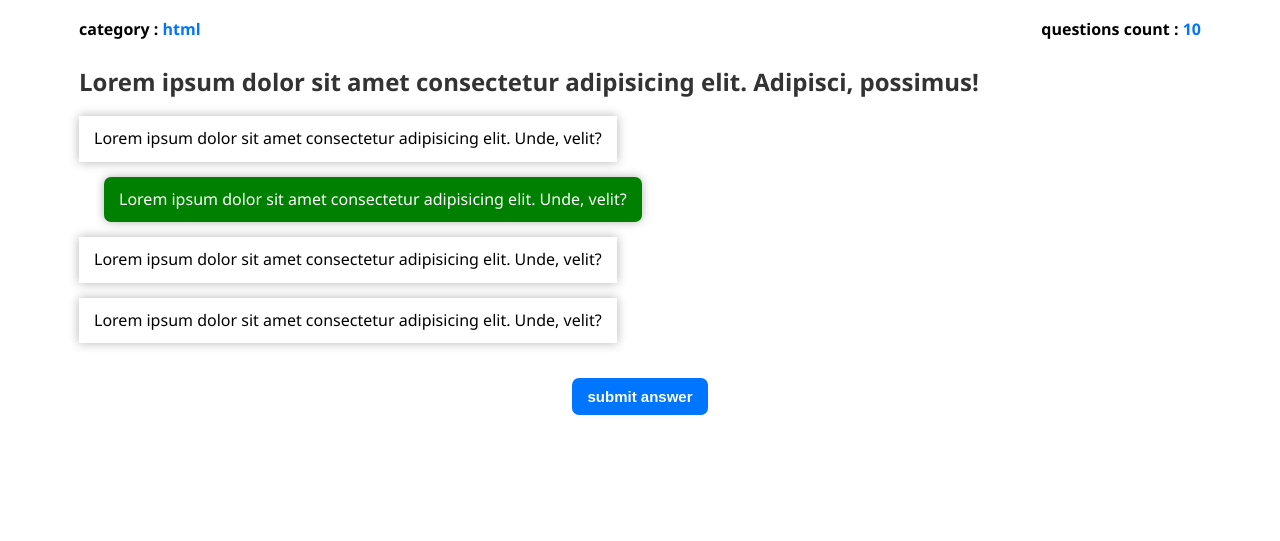
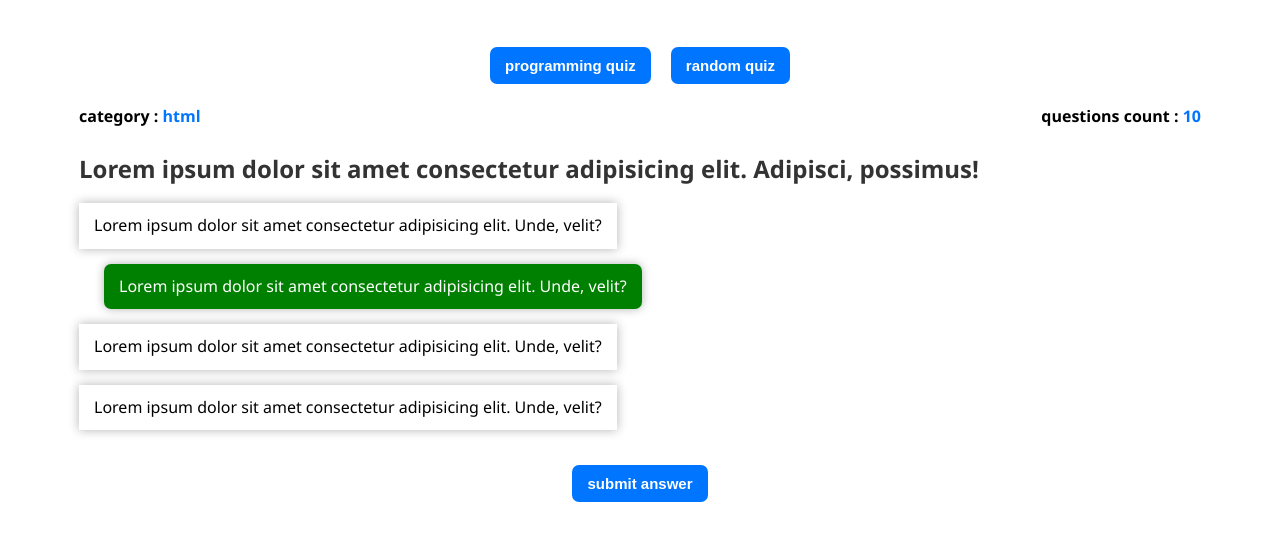
Before and after one commit to HamdyPs/quizApplection, a plain HTML site: page index.html in a window 1280 px wide. Shown: the part 75-616 px from the top of the page. Drawn offline with Linux system fonts and the light colour scheme.

Commit message:
create select div Relate #7

```diff
--- a/index.html
+++ b/index.html
@@ -9,10 +9,15 @@
 </head>
 <body>
   <section>
+    <div class="title-div">
+      <h1 class="title">Quiz app</h1>
+    </div>
+
+      <div class="select-div">
+        <button class="btn" id="programming">programming quiz</button>
+        <button class="btn" id="random">random quiz</button>
+      </div>
     <div class="container">
-      <div class="title-div">
-        <h1 class="title">Quiz app</h1>
-      </div>
       <div class="category-Qcount-div">
         <p class="category">category : <span id="questionsCategory">html</span></p>
         <p class="count">questions count : <span id="questionsCount">10</span></p>
@@ -26,7 +31,7 @@
         <p class="answer">Lorem ipsum dolor sit amet consectetur adipisicing elit. Unde, velit?</p>
         <p class="answer">Lorem ipsum dolor sit amet consectetur adipisicing elit. Unde, velit?</p>
       </div>
-      <button id="submit">submit answer</button>
+      <button class="btn" id="submit">submit answer</button>
     </div>
   </section>
   <script src="script/main.js"></script>
--- a/style/style.css
+++ b/style/style.css
@@ -16,17 +16,39 @@ body {
   line-height: 1.6;
 }
 
+.btn {
+  display: block;
+  padding: 10px 15px;
+  border: none;
+  color: #fff;
+  font-weight: bold;
+  font-size: 15px;
+  border-radius: 7px;
+  cursor: pointer;
+  background: var(--primary-color);
+}
+
 /* Quiz Style */
+.title-div {
+  color: var(--primary-color);
+  text-align: center;
+  font-size: 30px;
+}
+
+.select-div{
+  display: flex;
+  justify-content: center;
+  align-items: center;
+  margin-top: 50px;
+  gap: 20px;
+}
+
 .container {
   max-width: 90%;
   margin: auto;
   padding: 0 15px;
 }
-.container .title-div {
-  color: var(--primary-color);
-  text-align: center;
-  font-size: 30px;
-}
+
 .container .category-Qcount-div {
   padding-block: 20px;
   display: flex;
@@ -60,15 +82,7 @@ body {
   border-radius: 7px;
   transform: translateX(25px);
 }
+
 .container #submit {
-  display: block;
-  padding: 10px 15px;
-  border: none;
-  color: #fff;
-  font-weight: bold;
-  font-size: 15px;
-  border-radius: 7px;
-  cursor: pointer;
   margin: 35px auto 0;
-  background: var(--primary-color);
 }
```
